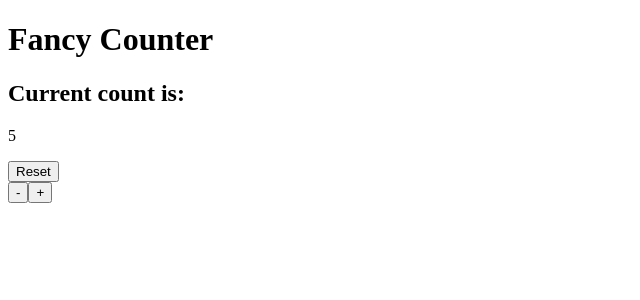
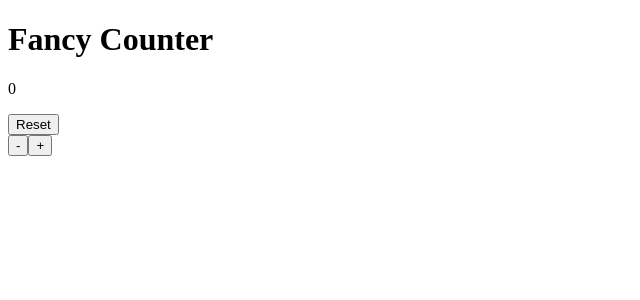
Before and after one commit to KuyaLoy/ReactJs-Fancy-Counter, a React (Vite) app: page / in a window 1280 px wide. Shown: the top 300 px of the page, without its empty margins (0-640 px from the left). Built offline with nearby package versions, Linux system fonts and the light colour scheme.

Commit message:
Div vs Fragment

```diff
--- a/src/Card.jsx
+++ b/src/Card.jsx
@@ -7,7 +7,7 @@ export default function Card() {
   return (
     <div>
       <Title />
-      <Count number={5} size="lg" />
+      <Count />
       <ResetButton />
       <CountButtons />
     </div>
--- a/src/Count.jsx
+++ b/src/Count.jsx
@@ -1,12 +1,3 @@
-export default function Count({ size, number }) {
-  return (
-    <div>
-      <CountTitle />
-      <p>{number}</p>
-    </div>
-  );
+export default function Count() {
+  return <p>0</p>;
 }
-
-function CountTitle() {
-  return <h2>Current count is: </h2>;
-}
```
